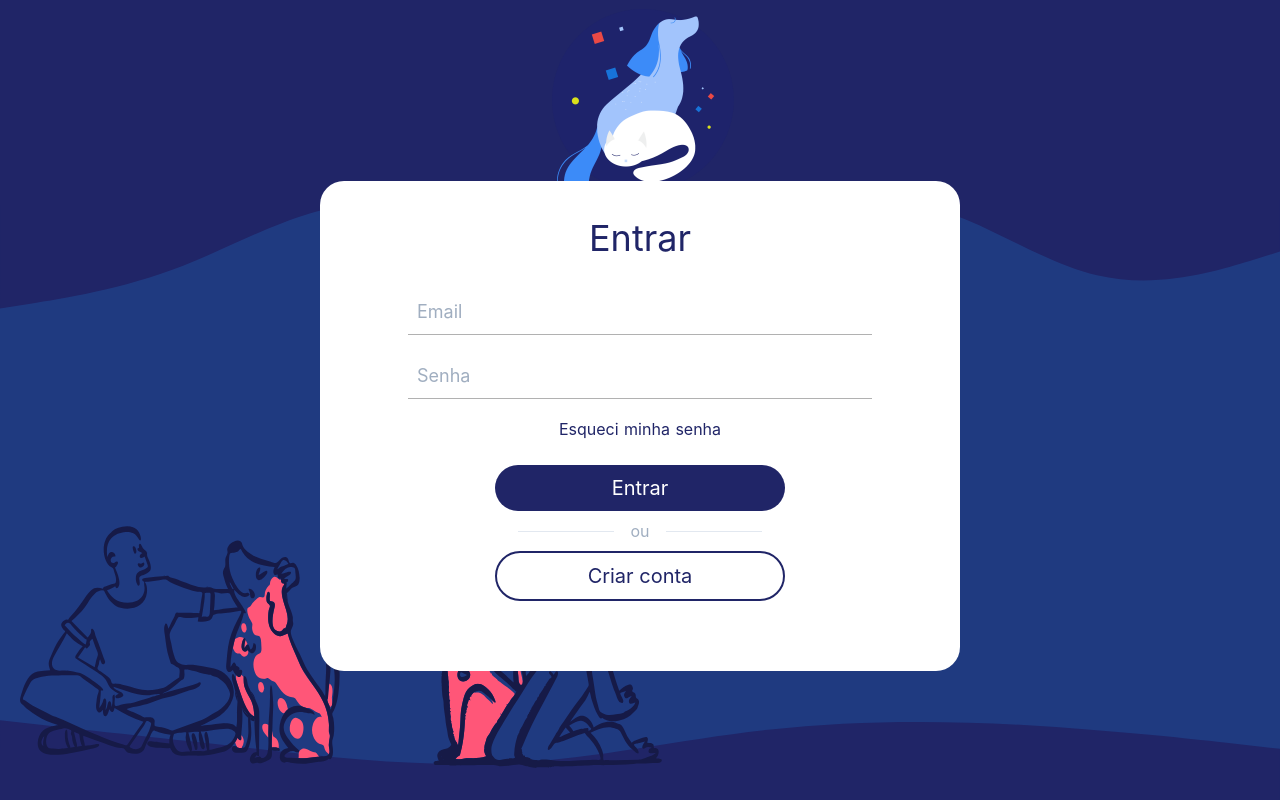
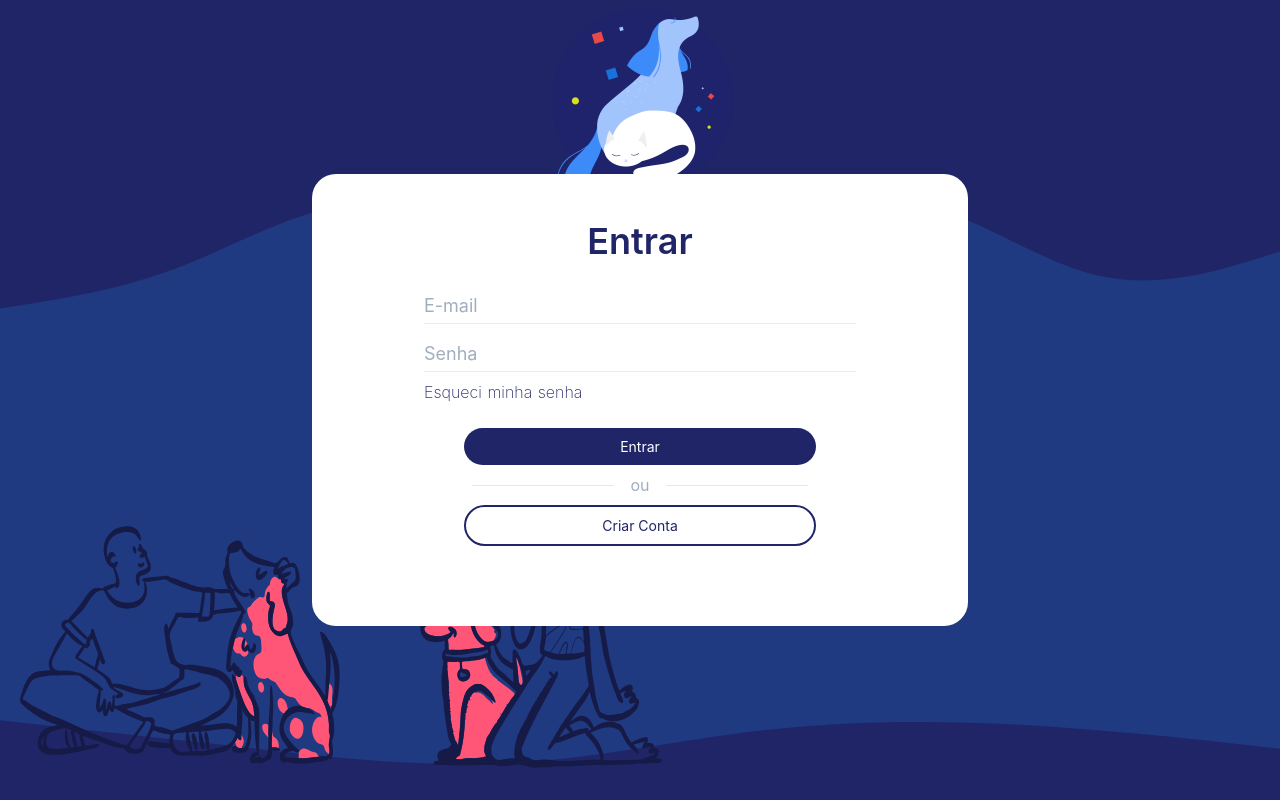
Before and after one commit to AnneCosta/frontend-austromiautas, a Nuxt app: page /login in a window 1280 px wide. Built offline with nearby package versions, Linux system fonts and the light colour scheme.

Commit message:
fix login

```diff
--- /dev/null
+++ b/components/AFlatInput.vue
@@ -0,0 +1,5 @@
+<template>
+  <input
+    class="border-b border-solid border-light-gray-custom pt-2 pb-1 focus:outline-none border-opacity-25 text-lg w-full"
+  />
+</template>
--- a/pages/login.vue
+++ b/pages/login.vue
@@ -23,45 +23,51 @@
       </section>
     </header>
     <main class="container-fluid flex justify-center">
-      <section class="bg-white rounded-3xl background text-center">
-        <h1 class="text-4xl pb-6 text-dark-custom text-center">Entrar</h1>
-        <form action="" class="justify-center">
-          <input
-            id="email"
+      <div
+        class="w-full h-full px-2 flex justify-center items-center fixed top-0 bottom-0 right-0 left-0 z-40"
+      >
+        <section
+          class="bg-white rounded-3xl text-center p-10 flex flex-col justify-center items-center"
+        >
+          <h1 class="text-4xl pb-3 font-semibold text-dark-custom text-center">
+            Entrar
+          </h1>
+          <form class="w-9/12">
+            <a-flat-input
+              class="input my-1"
               type="email"
-            name="email"
-            placeholder="Email"
-            class="config focus:outline-none border-opacity-25 text-lg w-80"
+              placeholder="E-mail"
             />
-          <input
-            id="password"
-            type="password"
-            name="password"
-            placeholder="Senha"
-            class="config focus:outline-none text-lg w-80"
-          />
-          <br />
-          <a href="#" class="text-dark-custom">Esqueci minha senha</a>
-          <br />
+            <a-flat-input class="input my-1" type="text" placeholder="Senha" />
+
+            <p class="text-dark-custom text-left font-thin mt-1">
+              Esqueci minha senha
+            </p>
+
+            <div class="flex flex-col justify-center items-center px-10">
               <button
-            class="text-xl bg-dark-custom text-white w-2/4 p-2 rounded-full mt-6"
-            type="submit"
+                class="text-sm bg-dark-custom text-white p-2 rounded-full mt-6 w-full"
               >
                 Entrar
               </button>
+
+              <span
+                class="flex items-center justify-center p-2 text-gray-500 w-full"
+              >
+                <hr class="w-full mr-4" />
+                ou
+                <hr class="w-full ml-4" />
+              </span>
+
+              <button
+                class="text-sm border-2 border-dark-custom text-dark-custom p-2 mb-10 rounded-full w-full whitespace-no-wrap"
+              >
+                Criar Conta
+              </button>
+            </div>
           </form>
-        <span class="flex items-center justify-center p-2 text-gray-500">
-          <hr style="width: 6em; margin-right: 1em" />
-          ou
-          <hr style="width: 6em; margin-left: 1em" />
-        </span>
-        <button
-          onclick="window.location.href = '/'"
-          class="text-xl border-2 border-dark-custom text-dark-custom w-2/4 p-2 mb-10 rounded-full"
-        >
-          Criar conta
-        </button>
         </section>
+      </div>
     </main>
     <Footer />
   </section>
@@ -69,19 +75,4 @@
 
 <style lang="css">
 @import url('~assets/styles/main.scss');
-.background {
-  position: relative;
-  bottom: 8em;
-  padding: 30px;
-  width: 50%;
-  z-index: 10;
-}
-.config {
-  width: 80%;
-  padding-top: 0.5em;
-  padding-bottom: 0.5em;
-  padding-left: 0.5em;
-  border-bottom: 1px solid rgb(177, 177, 177);
-  margin-bottom: 1em;
-}
 </style>
--- a/tailwind.config.js
+++ b/tailwind.config.js
@@ -10,6 +10,7 @@ module.exports = {
         'dark-custom': '#202567',
         'pink-custom': '#E5286B',
         'pink-dark-custom': '#b81d53',
+        'light-gray-custom': '#b1b1b1',
       },
       padding: {
         14: '3.5em',
```
Also changed, not shown: 1 other file (tests, documents, lock files or other folders). Lines whose indentation alone changed are shown as unchanged.
